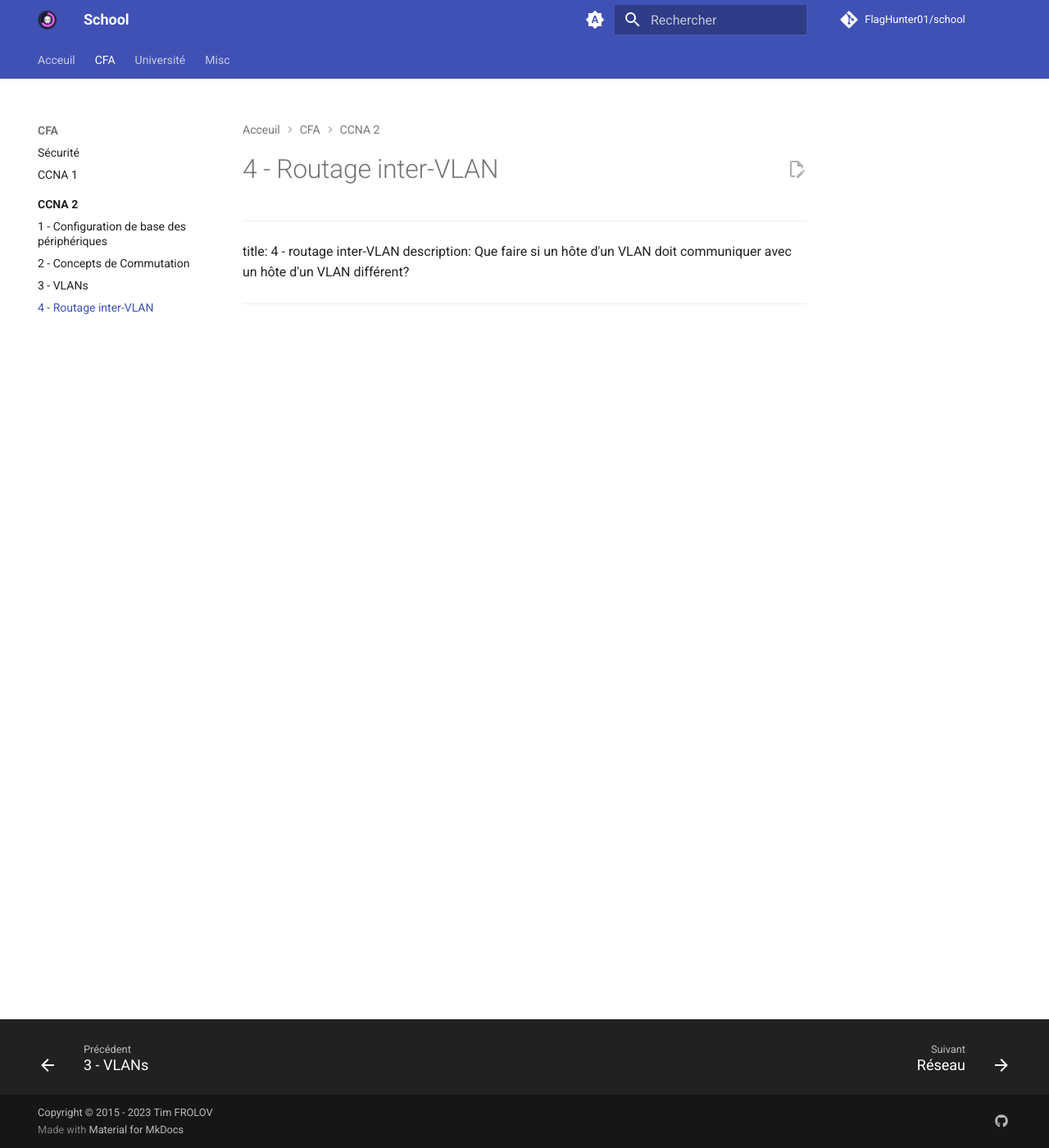
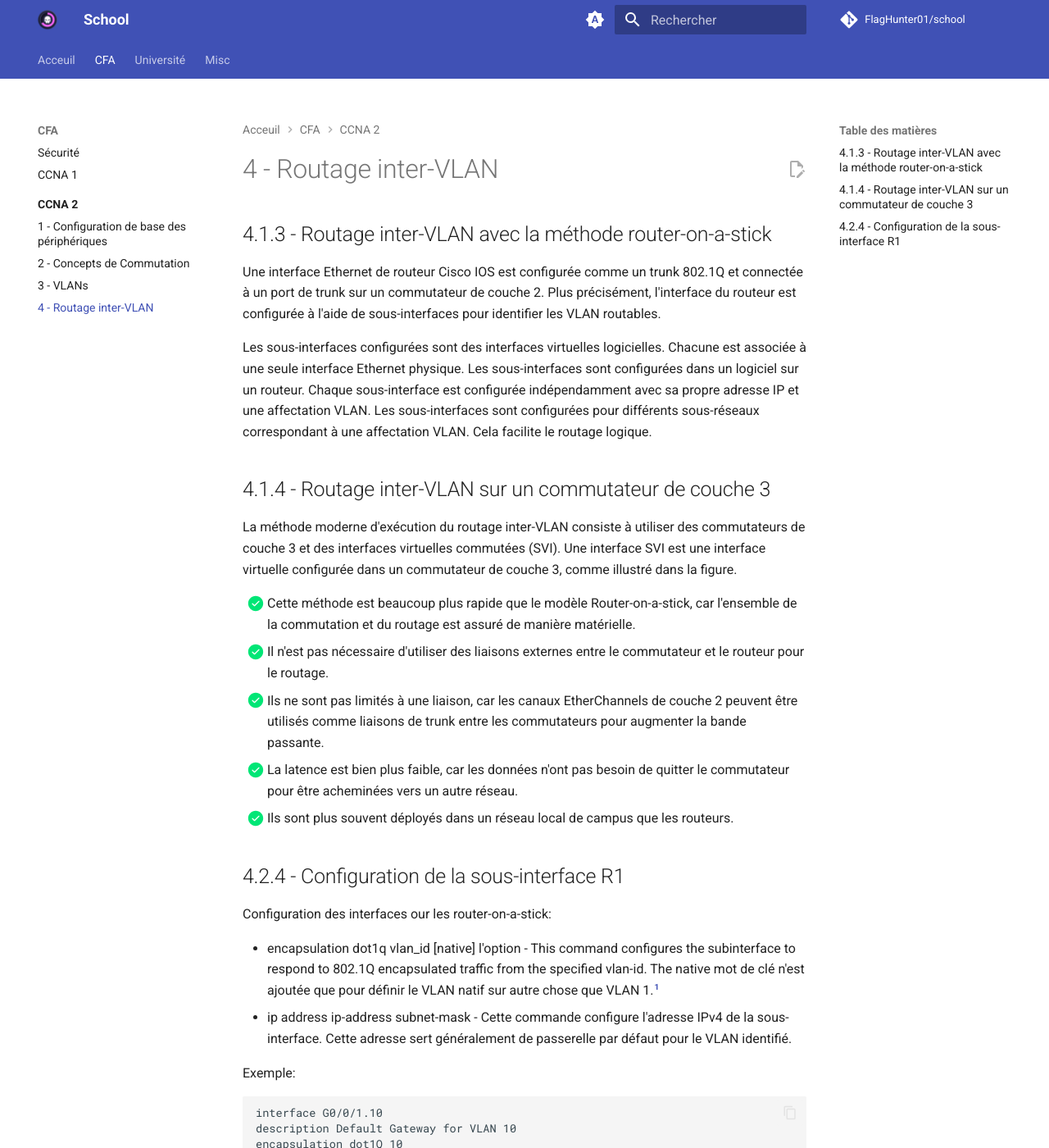
Before and after one commit to Sech-zehn/school, an MkDocs documentation site: the page built from docs/cfa/4.md, in a window 1280 px wide and 1400 px high. Shown: the whole window at 82% size. Built offline with MkDocs 1.6.1 and Material for MkDocs 9.7.7, drawn with Linux system fonts in a browser that asks for light colours; comment, search, counter and statistics services are not loaded; some of the changed text lies outside the part shown.

Commit message:
Commencer la rédaction du 4

````diff
--- a/docs/cfa/4.md
+++ b/docs/cfa/4.md
@@ -2,3 +2,47 @@
 title: 4 - routage inter-VLAN
 description: Que faire si un hôte d'un VLAN doit communiquer avec un hôte d'un VLAN différent?
 ---
+
+## 4.1.3 - Routage inter-VLAN avec la méthode router-on-a-stick
+
+Une interface Ethernet de routeur Cisco IOS est configurée comme un trunk 802.1Q et connectée à un port de trunk sur un commutateur de couche 2. Plus précisément, l'interface du routeur est configurée à l'aide de sous-interfaces pour identifier les VLAN routables.
+
+Les sous-interfaces configurées sont des interfaces virtuelles logicielles. Chacune est associée à une seule interface Ethernet physique. Les sous-interfaces sont configurées dans un logiciel sur un routeur. Chaque sous-interface est configurée indépendamment avec sa propre adresse IP et une affectation VLAN. Les sous-interfaces sont configurées pour différents sous-réseaux correspondant à une affectation VLAN. Cela facilite le routage logique.
+
+## 4.1.4 - Routage inter-VLAN sur un commutateur de couche 3
+
+La méthode moderne d'exécution du routage inter-VLAN consiste à utiliser des commutateurs de couche 3 et des interfaces virtuelles commutées (SVI). Une interface SVI est une interface virtuelle configurée dans un commutateur de couche 3, comme illustré dans la figure.
+
+ - [x] Cette méthode est beaucoup plus rapide que le modèle Router-on-a-stick, car l'ensemble de la commutation et du routage est assuré de manière matérielle.
+ - [x] Il n'est pas nécessaire d'utiliser des liaisons externes entre le commutateur et le routeur pour le routage.
+ - [x] Ils ne sont pas limités à une liaison, car les canaux EtherChannels de couche 2 peuvent être utilisés comme liaisons de trunk entre les commutateurs pour augmenter la bande passante.
+ - [x] La latence est bien plus faible, car les données n'ont pas besoin de quitter le commutateur pour être acheminées vers un autre réseau.
+ - [x] Ils sont plus souvent déployés dans un réseau local de campus que les routeurs.
+
+
+## 4.2.4 - Configuration de la sous-interface R1
+
+Configuration des interfaces our les router-on-a-stick:
+
+ - encapsulation dot1q vlan_id [native] l'option - This command configures the subinterface to respond to 802.1Q encapsulated traffic from the specified vlan-id. The native mot de clé n'est ajoutée que pour définir le VLAN natif sur autre chose que VLAN 1.[^1]
+ - ip address ip-address subnet-mask - Cette commande configure l'adresse IPv4 de la sous-interface. Cette adresse sert généralement de passerelle par défaut pour le VLAN identifié.
+
+Exemple:
+
+```
+interface G0/0/1.10
+description Default Gateway for VLAN 10
+encapsulation dot1Q 10
+ip add 192.168.10.1 255.255.255.0
+exit
+```
+```
+interface G0/0/1
+description Trunk link to S1
+no shut
+end
+```
+
+
+
+[^1]: Oui, c'était vraiment marqué comme ca dans le cours. Oui, la transition anglais -> français se fait au milieu de la phrase ...
````
